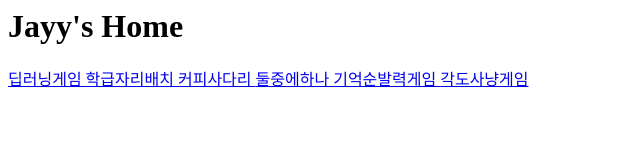
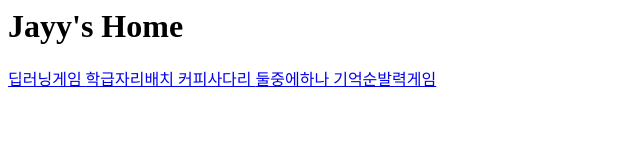
Before and after one commit to jewjayy27/jewjayy27.github.io, a plain HTML site: page index.html in a window 1280 px wide. Shown: the whole page, without its empty margins (0-640 px from the left). Drawn offline with Linux system fonts and the light colour scheme.

Commit message:
Update index.html

```diff
--- a/index.html
+++ b/index.html
@@ -6,7 +6,5 @@
   <a href="ladder.html">커피사다리</h>
   <a href="AorB.html">둘중에하나</h>
   <a href="quickmemory.html">기억순발력게임</h>
-  <a href="angle.html">각도사냥게임</h>
-
 
 </html>
```
